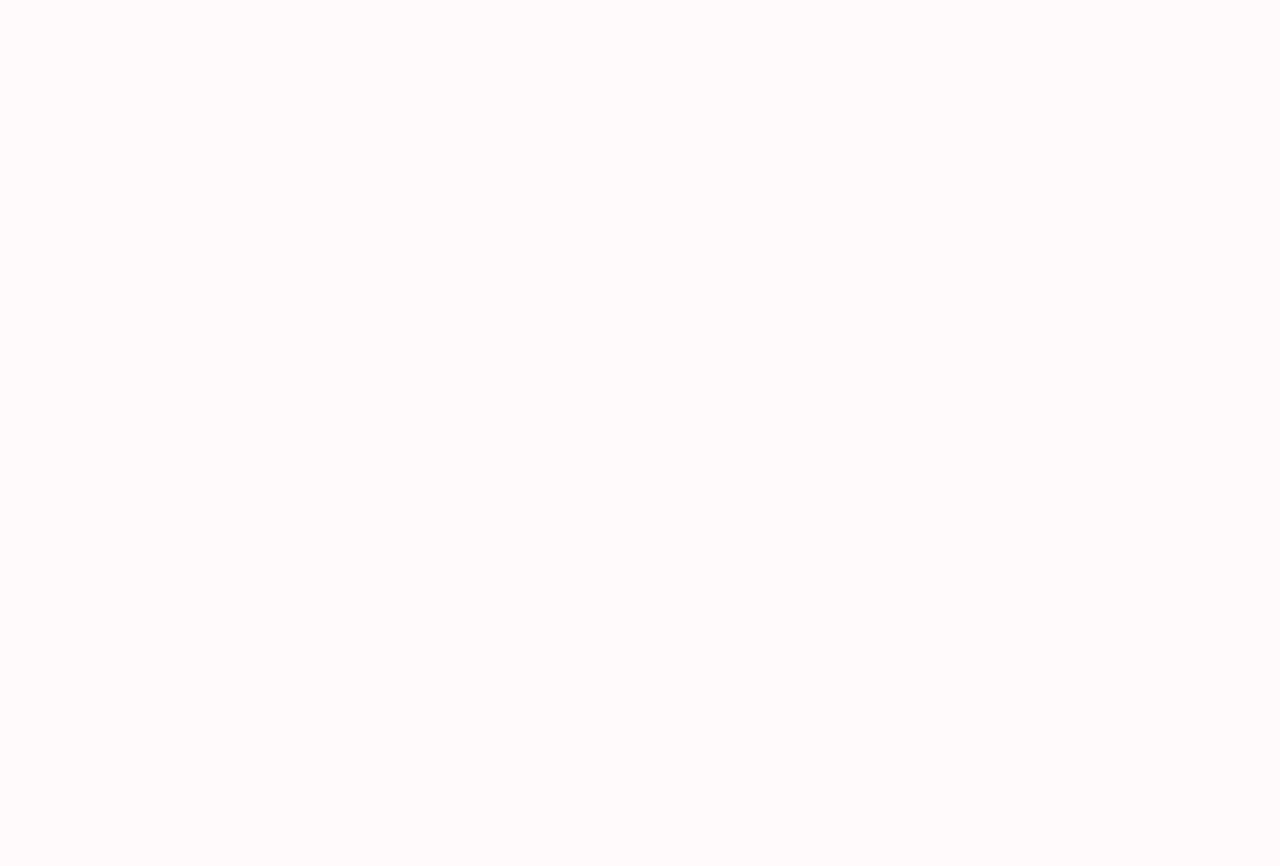
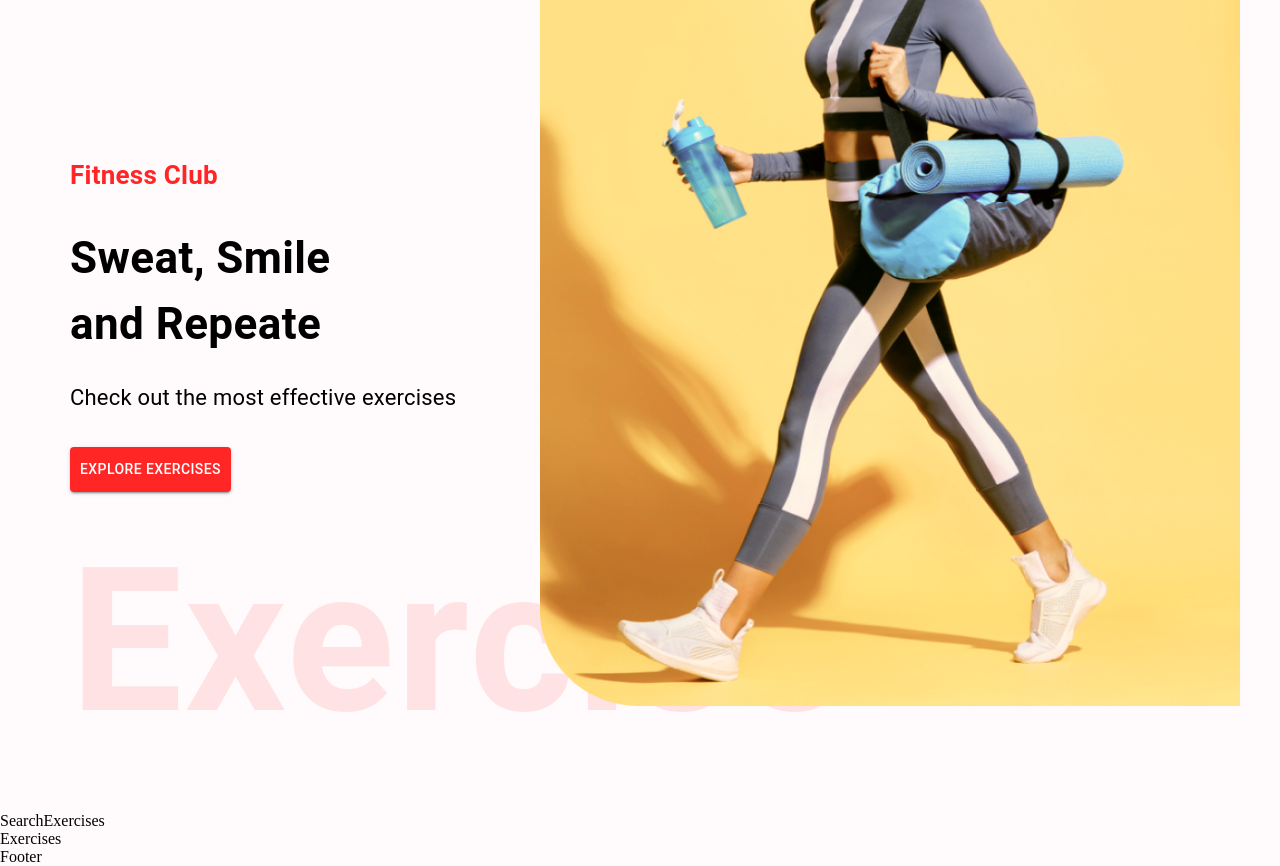
Before and after one commit to UlisesBojorquez/ModernWebFitnessExercises, a React (Create React App) app in the folder modern_web_fitness_exercises/: page / in a window 1280 px wide. Shown: the part 160-1026 px from the top of the page. Before the commit the page ends 800 px from the top, so only its background shows below. Built offline with nearby package versions, Linux system fonts and the light colour scheme.

Commit message:
HeroBanner design completed

```diff
--- /dev/null
+++ b/modern_web_fitness_exercises/src/components/Exercises.jsx
@@ -0,0 +1,9 @@
+import React from 'react'
+
+const Exercises = () => {
+  return (
+    <div>Exercises</div>
+  )
+}
+
+export default Exercises
--- /dev/null
+++ b/modern_web_fitness_exercises/src/components/HeroBanner.jsx
@@ -0,0 +1,26 @@
+import React from 'react';
+import {Box, Stack, Typography, Button} from "@mui/material";
+import HeroBannerImage from "../assets/images/banner.png"
+
+const HeroBanner = () => {
+  return (
+    <Box sx={{mt:{lg:"212px", xs:"70px"}, ml:{sm:"50px"}}} position="relative" p="20px">
+      <Typography color="#FF2625" fontSize="26px" fontWeight="600">
+        Fitness Club
+      </Typography>
+      <Typography  fontWeight={700} sx={{fontSize:{lg:"44px", xs:"40px" }}} mb="23px" mt="30px">
+        Sweat, Smile <br/> and Repeate
+      </Typography>
+      <Typography fontSize="22px" lineHeight="35px" mb={4}>
+        Check out the most effective exercises
+      </Typography>
+      <Button variant='contained' color="error" href='#exercises' sx={{backgroundColor:"#FF2625", padding:"10px"}}>Explore Exercises</Button>
+      <Typography fontWeight={600} fontSize="200px" color="#FF2625" sx={{opacity:0.1, display:{lg:"block", xs:"none"}}}>
+        Exercise
+      </Typography>
+      <img src={HeroBannerImage} alt="banner" className='hero-banner-img'/>
+    </Box>
+  );
+};
+
+export default HeroBanner;
--- /dev/null
+++ b/modern_web_fitness_exercises/src/components/SearchExercises.jsx
@@ -0,0 +1,9 @@
+import React from 'react'
+
+const SearchExercises = () => {
+  return (
+    <div>SearchExercises</div>
+  )
+}
+
+export default SearchExercises
--- a/modern_web_fitness_exercises/src/components/index.js
+++ b/modern_web_fitness_exercises/src/components/index.js
@@ -1,2 +1,5 @@
 export {default as Navbar} from "./Navbar";
 export {default as Footer} from "./Footer";
+export {default as HeroBanner} from "./HeroBanner";
+export {default as SearchExercises} from "./SearchExercises";
+export {default as Exercises} from "./Exercises";
--- a/modern_web_fitness_exercises/src/pages/Home.jsx
+++ b/modern_web_fitness_exercises/src/pages/Home.jsx
@@ -1,8 +1,14 @@
 import React from 'react';
+import {Box} from "@mui/material";
+import {HeroBanner, SearchExercises, Exercises} from "../components";
 
 const Home = () => {
   return (
-    <div>Home</div>
+    <Box>
+      <HeroBanner />
+      <SearchExercises/>
+      <Exercises/>
+    </Box>
   );
 };
 
```
